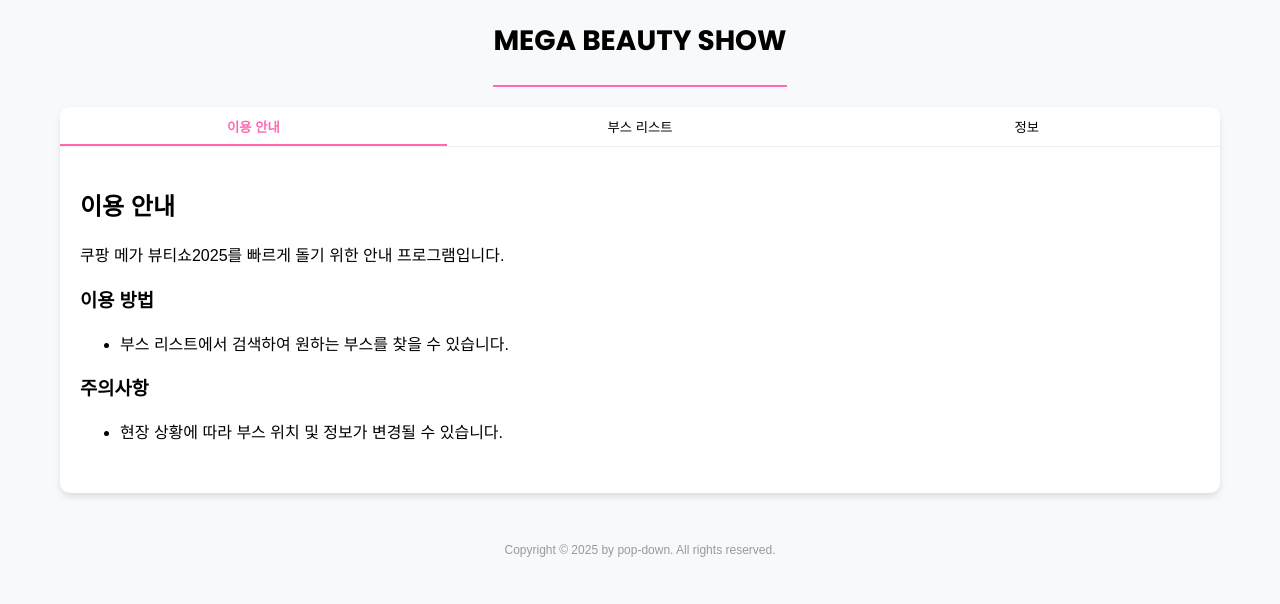
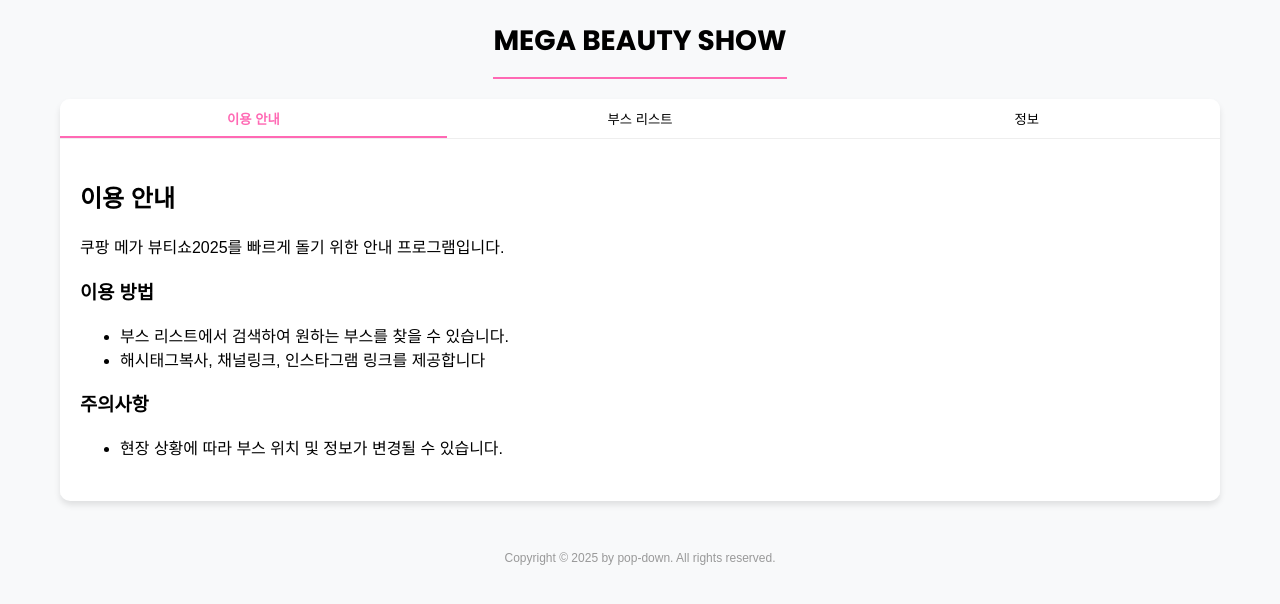
Before and after one commit to pop-down/pop-down.github.io, a plain HTML site: page 2504-coupang/index.html in a window 1280 px wide. Drawn offline with Linux system fonts and the light colour scheme; a web font is replaced by a local one.

Commit message:
update notice

```diff
--- a/2504-coupang/index.html
+++ b/2504-coupang/index.html
@@ -63,6 +63,7 @@
             <!-- <li>미니맵 탭에서 부스 위치를 확인할 수 있습니다.</li> -->
             <!-- <li>부스를 클릭하면 상세 정보를 볼 수 있습니다.</li> -->
             <li>부스 리스트에서 검색하여 원하는 부스를 찾을 수 있습니다.</li>
+            <li>해시태그복사, 채널링크, 인스타그램 링크를 제공합니다</li>
           </ul>
           <h3>주의사항</h3>
           <ul>
```
